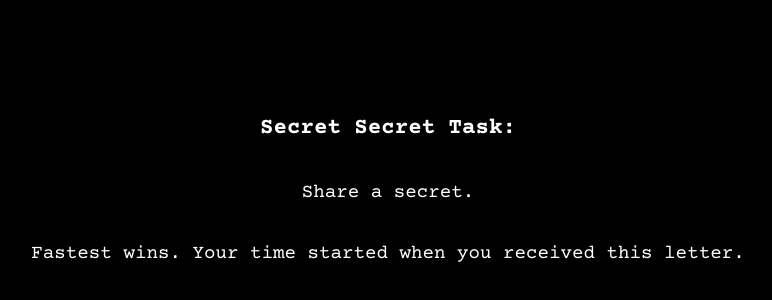
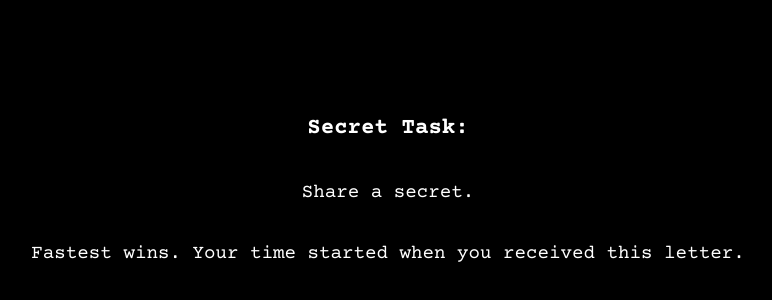
Before and after one commit to eac-nathan-price/task, a plain HTML site: page RLeQ.html in a window 1280 px wide. Shown: the part 212-512 px from the top of the page, without its empty margins (252-1024 px from the left). Drawn offline with nearby package versions, Linux system fonts and the light colour scheme.

Commit message:
Update RLeQ.html

```diff
--- a/RLeQ.html
+++ b/RLeQ.html
@@ -27,7 +27,7 @@
   </style>
 </head>
 <body>
-  <h3>Secret Secret Task:</h3>
+  <h3>Secret Task:</h3>
   <p>Share a secret.</p>
   <p>Fastest wins. Your time started when you received this letter.</p>
 </body>
```
